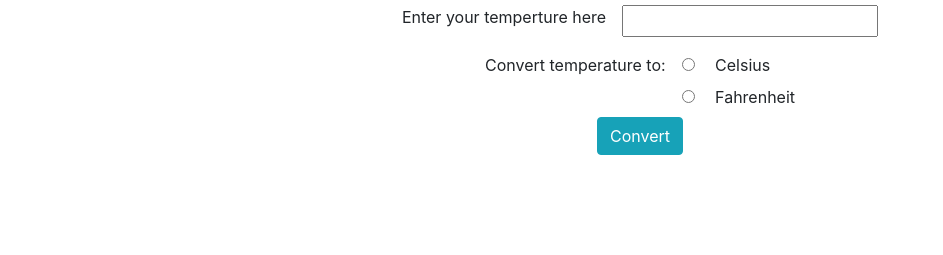
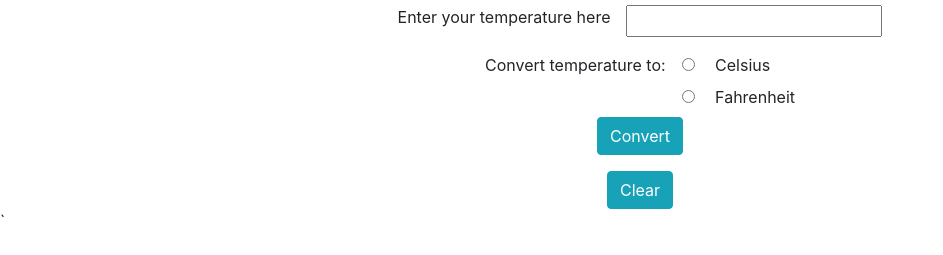
Before and after one commit to williaj615/temp-converter, a plain HTML site: page index.html in a window 1280 px wide. Shown: the part 51-306 px from the top of the page, without its empty margins (0-943 px from the left). Drawn offline with nearby package versions, Linux system fonts and the light colour scheme.

Commit message:
added clear button and function to clear field on click

```diff
--- a/index.html
+++ b/index.html
@@ -15,7 +15,7 @@
     </header>
 
     <div class="input-holder">
-        <label for="temperatureInput">Enter your temperture here</label>
+        <label for="temperatureInput">Enter your temperature here</label>
         <input type="text" id=temperatureInput>
     </div>
 
@@ -44,7 +44,10 @@
 
         </div>
     </div>
-
+    <div class="clear-button-wrapper">
+        <button class="btn btn-info" id="clear-button">Clear</button>
+    </div>
+`
     <script src="./main.js"></script>
 </body>
 </html>
--- a/main.css
+++ b/main.css
@@ -31,7 +31,7 @@ h1 {
 .c-button-wrapper {
     display: block;
 }
-.convert-button-wrapper {
+.convert-button-wrapper, .clear-button-wrapper {
     display: flex;
     justify-content: center;
 }
--- a/main.js
+++ b/main.js
@@ -60,3 +60,8 @@ temp.addEventListener('keydown', (e) => {
     }
   });
 //document.getElementById('temperatureInput').addEventListener("keydown", pressEnter)
+
+const clearField = () => {
+    document.getElementById('temperatureInput').value = '';
+}
+document.getElementById('clear-button').addEventListener("click", clearField);
```
